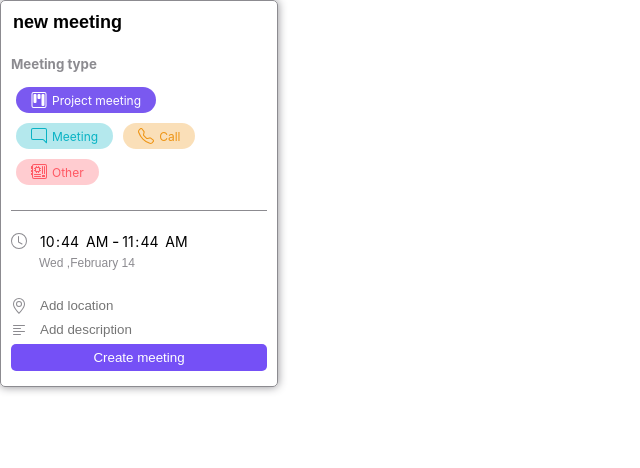
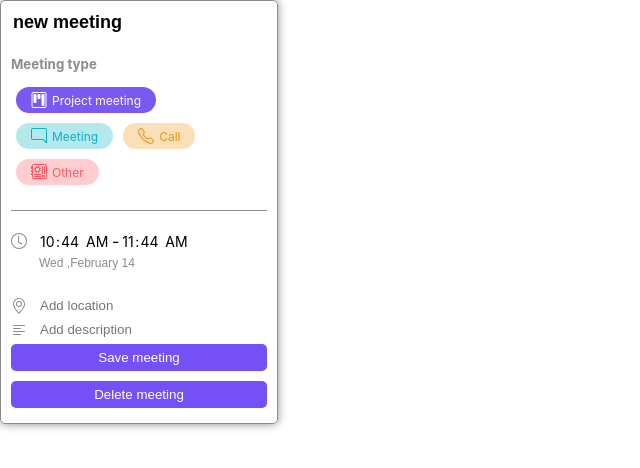
Before and after one commit to YroslavOne/meeting-calendar, a React (Create React App) app in the folder my-app/: page / in a window 1280 px wide. Shown: the top 468 px of the page, without its empty margins (0-640 px from the left). Built offline with nearby package versions, Linux system fonts and the light colour scheme.

Commit message:
13.21 29.02.2024

```diff
--- a/my-app/src/components/appComponents/mainComponents/CreateTask/CreateMeeting.js
+++ b/my-app/src/components/appComponents/mainComponents/CreateTask/CreateMeeting.js
@@ -24,7 +24,8 @@ function CreateMeeting() {
   );
   const [addLocation, setAddLocation] = useState('');
   const [addDescription, setAddDescription] = useState('');
-  const [newMeeting, setNewMeeting] = useState(false);
+  const [newMeeting, setNewMeeting] = useState(true);
+  const [interactionWithTask, setInteractionWithTask] = useState(false);
 
   console.log(meetingType);
   function saveOrCreateMeeting(value) {
@@ -58,6 +59,28 @@ function CreateMeeting() {
       key: uuidv4(),
     });
     return meetingList;
+  }
+
+  function workingWithTask(){
+
+    if (!interactionWithTask){
+      return(
+        <div className="create-meeting-button">
+<button
+      onClick={(e) => saveOrCreateMeeting(e.target.value)}
+      value={newMeeting ? 'Save meeting' : 'Create meeting'}
+    >
+      {newMeeting ? 'Save meeting' : 'Create meeting'}
+    </button>
+    {newMeeting && <button>Delete meeting</button>}
+    </div>)
+    } else {
+      return(
+        <div className="create-meeting-button">
+        <button>The meeting took place</button>
+        </div>
+      )
+    }
   }
 
   return (
@@ -107,16 +130,8 @@ function CreateMeeting() {
           placeholder="Add description"
         ></input>
       </div>
-      <div className="create-meeting-button">
-        <button
-          onClick={(e) => saveOrCreateMeeting(e.target.value)}
-          value={newMeeting ? 'Save meeting' : 'Create meeting'}
-        >
-          {newMeeting ? 'Save meeting' : 'Create meeting'}
-        </button>
+      {workingWithTask()}
 
-        {newMeeting && <button>Delete meeting</button>}
-      </div>
     </div>
   );
 }
```
